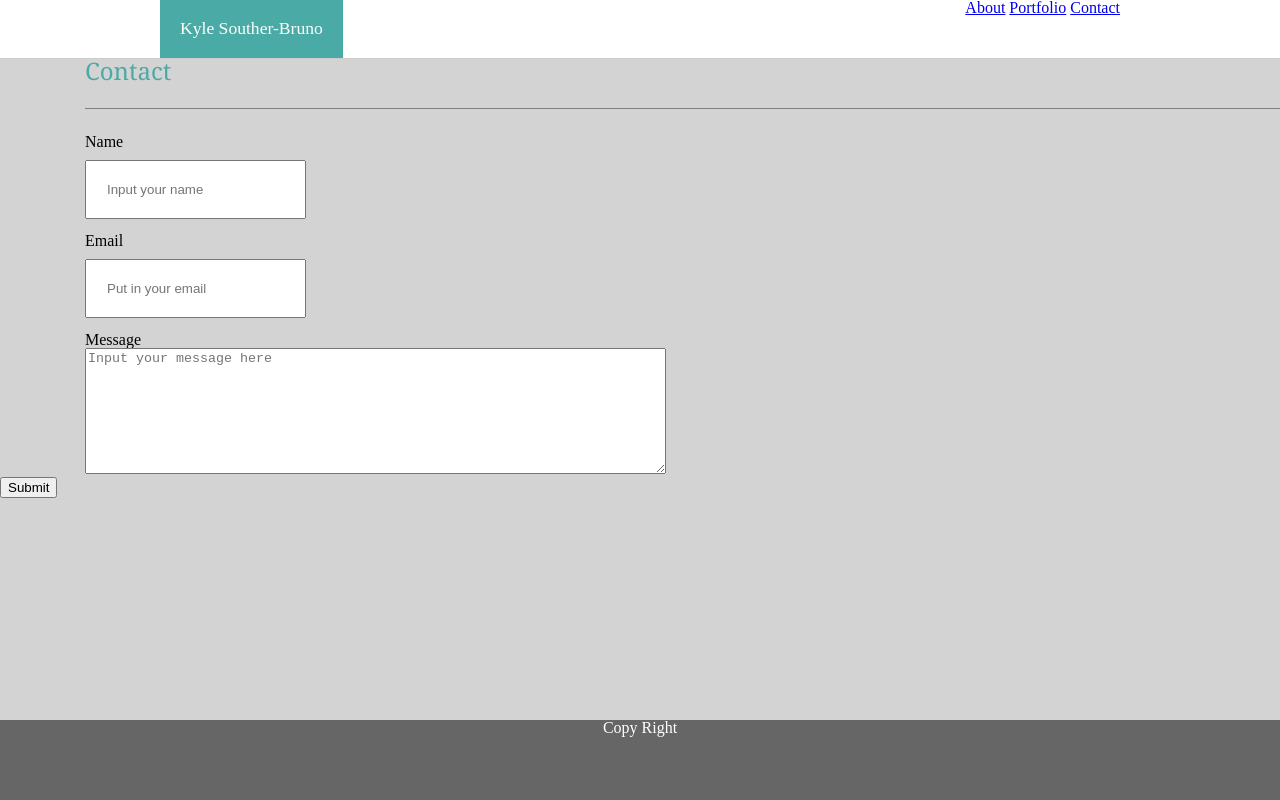
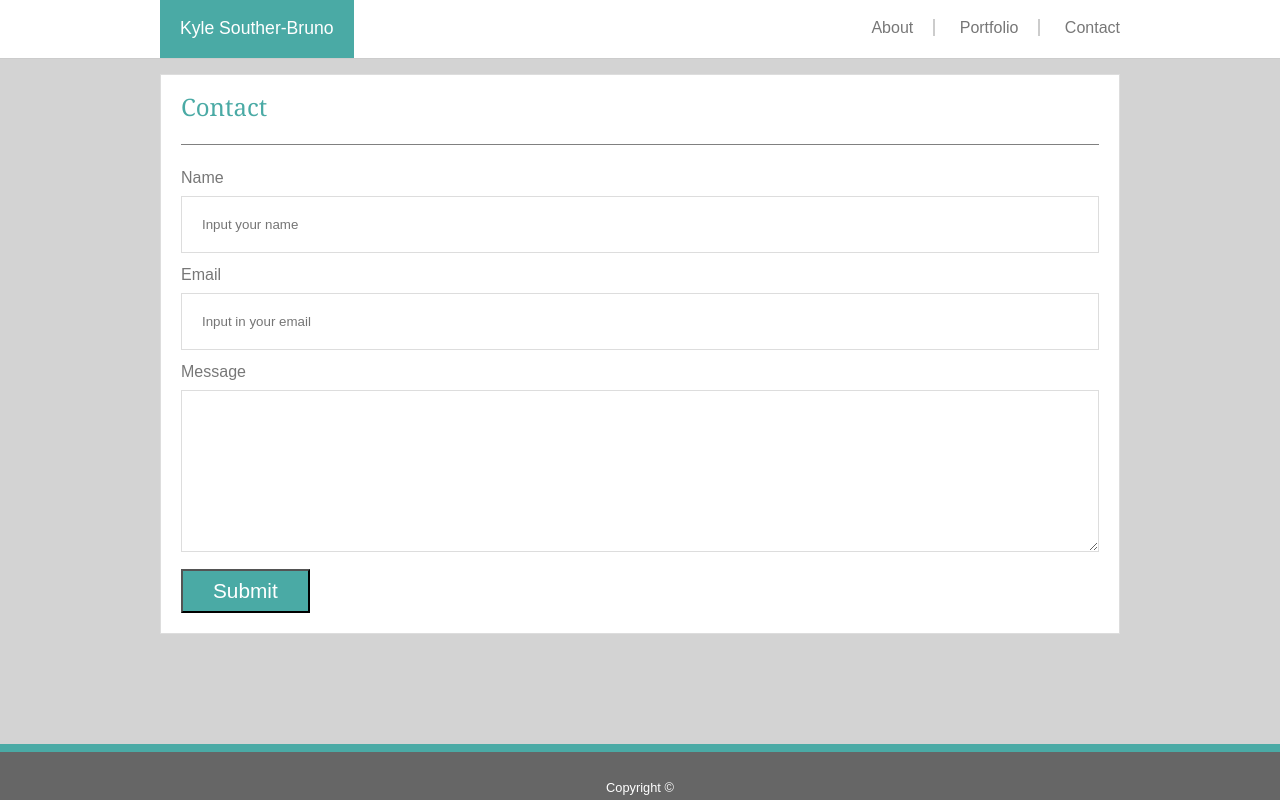
Before and after one commit to Kyle2099/Basic-Portfolio, a plain HTML site: page contact.html in a window 1280 px wide. Drawn offline with Linux system fonts and the light colour scheme.

Commit message:
apply CSS to About and Contact pages

```diff
--- a/assets/css/style.css
+++ b/assets/css/style.css
@@ -19,21 +19,35 @@ header {
 }
 body{
     background-color: lightgray;
+    font-family: 'Arial', 'Helvetica Neue', Helvetica, sans-serif;
+    color: #777777;
 }
 
 nav {
     float: right;
+    margin-top: 20px;
 }
 nav a{
+        text-decoration: none;
+        color: #777777;
+        border-right: 2px solid #cccccc;
+        padding-right: 20px;
+        margin-right: 20px;
+    }
+nav a:last-child{
+        border-right: 0;
+        margin-right: 0;
+        padding-right: 0;
 
 }
+
 .clear-fix{
     clear:both;
 }
 
 .content{
 
-    border-bottom: #cccccc solid 1px;
+    border-bottom: 1px solid #cccccc;
     margin-left: 10px;
     margin-right: 10px;
 }
@@ -45,14 +59,7 @@ nav a{
     margin-bottom: 20px;
     float: left;
 }
-.container {
-    border: 2px solid #dddddd;
-    width: 960px;
-    margin: auto;
-    background-color: #ffffff;
-    top: 50%;
-    left: 50%;
-}
+
 .bio{
     float: left;
 
@@ -64,29 +71,43 @@ nav a{
     display: table;
 }
 
-.gallery-content {
+.content {
     width: 960px;
     margin: 15px auto;
     background-color: white;
     padding: 20px;
+    margin-bottom: 80px;
+    border: 1px solid #dddddd;
 }
 
 footer {
+    border-top: 8px solid #4aaaa5;
     background-color: #666666;
-    margin: auto;
     position: fixed;
     width: 100%;
-    height: 80px;
     color: white;
     text-align: center;
     left: 0;
     bottom: 0;
 }
+footer p {
+    margin-bottom: 5px;
+    font-size: .8em;
+    margin-top: 30px;
+}
 
-input[type=text]{
+input[type=text], textarea {
+    width: 100%;
     padding: 20px;
     margin-top: 10px;
     margin-bottom: 14px;
+    border: 1px solid #dddddd;
+}
+button{
+    font-size: 1.3em;
+    padding: 8px 30px 8px 30px;
+    color: white;
+    background-color: #4aaaa5;
 }
 
 .contactinfo{
@@ -94,10 +115,9 @@ input[type=text]{
 }
 .photo-gallery{
     width: 100%;
-    border: 1px solid red;
 
 }
-h2{
+h1{
     font-size: 1.5em;
     color: #4aaaa5;
     border-bottom: 1px solid grey;
@@ -109,7 +129,7 @@ h2{
 .portfolio-item{
     position: relative;
     float: left;
-    margin: 5px;
+    margin: 20px;
     width: 300px;
 }
 
@@ -122,8 +142,10 @@ h2{
 
 .portfolio-clip{
     position: absolute;
-    z-index: 2;
     background-color: dodgerblue;
     color: white;
     text-align: center;
+    width: 100%;
+    bottom: 15px;
+    padding: 20px;
 }
--- a/contact.html
+++ b/contact.html
@@ -20,23 +20,24 @@
             <div class="clear-fix"></div>
         </div>
     </header>
-    <div class="contactinfo">
-        <h2>Contact</h2>
-        <p>Name</p>
-        <input type="text" name="name" placeholder="Input your name" />
-        <p>Email</p>
-        <input type="text" name="Email" placeholder="Put in your email" />
-        <p>Message</p>
-        <textarea name="Message" rows="8" cols="70" placeholder="Input your message here" class="msgtxt"></textarea>
+    <div class="container">
+        <div class="content">
+            <h1>Contact</h1>
+            <p>Name</p>
+            <input type="text" name="name" placeholder="Input your name" />
+            <p>Email</p>
+            <input type="text" name="Email" placeholder="Input in your email" />
+            <p>Message</p>
+            <textarea name="Message" rows="8" cols="70" class="msgtxt"></textarea>
 
-    </div>
-    <div>
-        <input type="submit" name="submit">
+
+            <button type="submit" name="submit"> Submit </button>
+        </div>
     </div>
 </body>
 
 <footer>
-    <p>Copy Right</p>
+    <p>Copyright &copy;</p>
 </footer>
 
 </html>
```
Also changed, not shown: index.html (+11 -10 lines), portfolio.html (+9 -9 lines), 1 other file.
